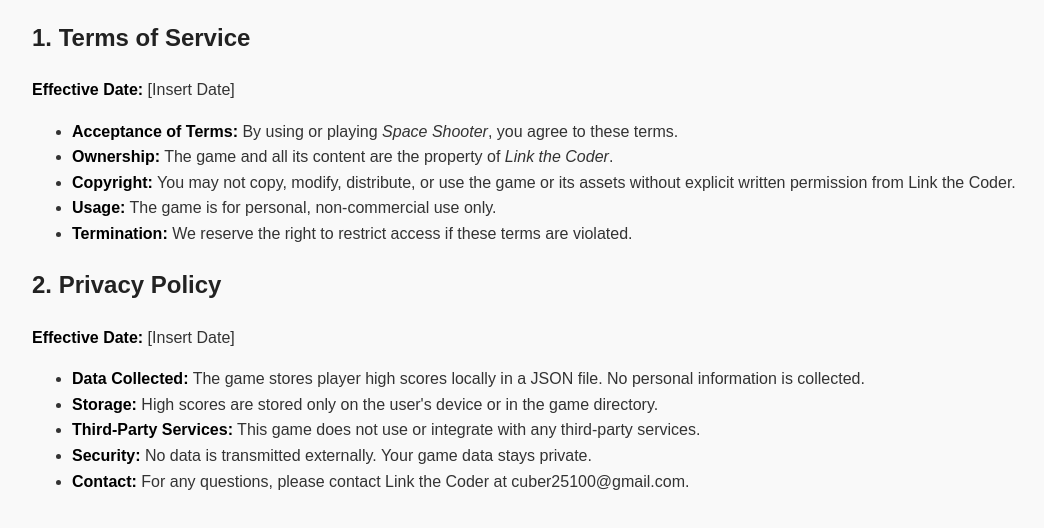
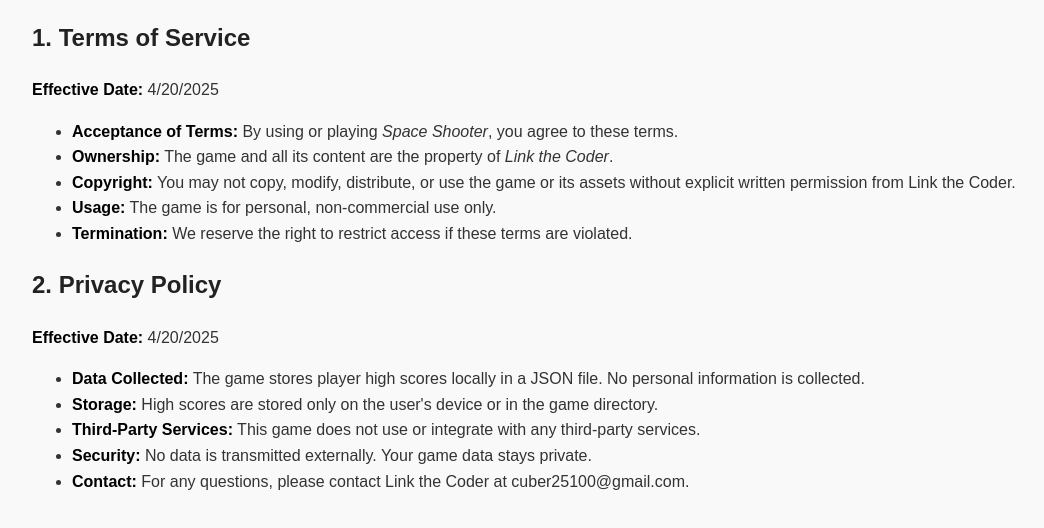
Before and after one commit to sam25100/Space-Shooter, a plain HTML site: page index.html in a window 1280 px wide. Shown: the part 94-622 px from the top of the page, without its empty margins (8-1052 px from the left). Drawn offline with Linux system fonts and the light colour scheme.

Commit message:
Update index.html

```diff
--- a/index.html
+++ b/index.html
@@ -25,7 +25,7 @@
     <h1>Terms and Policies</h1>
 
     <h2>1. Terms of Service</h2>
-    <p><strong>Effective Date:</strong> [Insert Date]</p>
+    <p><strong>Effective Date:</strong> 4/20/2025</p>
     <ul>
         <li><strong>Acceptance of Terms:</strong> By using or playing <em>Space Shooter</em>, you agree to these terms.</li>
         <li><strong>Ownership:</strong> The game and all its content are the property of <em>Link the Coder</em>.</li>
@@ -35,7 +35,7 @@
     </ul>
 
     <h2>2. Privacy Policy</h2>
-    <p><strong>Effective Date:</strong> [Insert Date]</p>
+    <p><strong>Effective Date:</strong> 4/20/2025</p>
     <ul>
         <li><strong>Data Collected:</strong> The game stores player high scores locally in a JSON file. No personal information is collected.</li>
         <li><strong>Storage:</strong> High scores are stored only on the user's device or in the game directory.</li>
```
